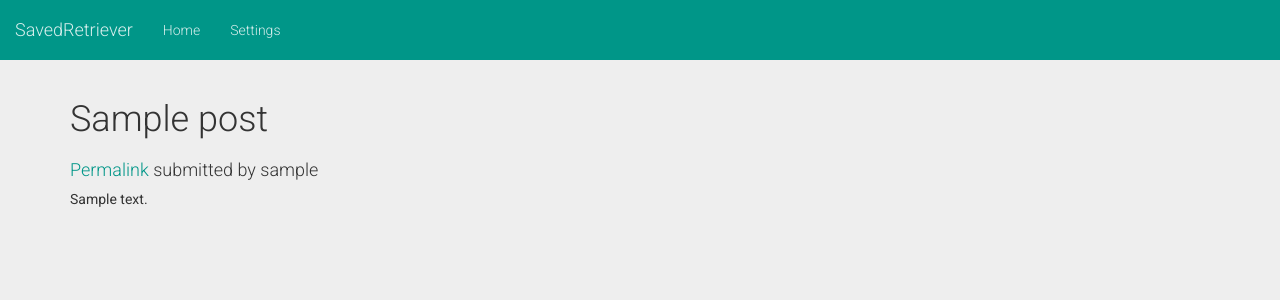
After one commit to jallier/SavedRetriever, a Flask app: template templates/post_text.html in a window 1280 px wide. The commit adds this page. Shown: the top 300 px of the page. Run offline with Flask 2, Linux system fonts and the light colour scheme; tables that the repository leaves empty hold one stand-in row (values such as "Sample post"); the template is opened without the code that fills it: values that come from a table or form of the project are taken from there, most other values are stand-ins (such as "Sample title", 1, 10 or a date in 2020); some libraries are stand-ins or nearby versions.

Commit message:
Added post page so posts can be viewed

```diff
--- a/flask_app.py
+++ b/flask_app.py
@@ -31,6 +31,21 @@ def show_image(filename):
     # image = db.session.query(models.Images)
     image = models.Images.query.filter_by(file_name=filename).first().file_path
     return send_file(image)
+
+
+@app.route('/post/<postid>')
+def show_post(postid):
+    post = models.Post.query.filter_by(code=postid).first()
+    if post.type == 'text':
+        return render_template('post_text.html', title=post.title[0:64] + '...', post=post)
+    elif post.type == 'image':
+        return render_template('post_image.html', title=post.title[0:64] + '...', post=post)
+    elif post.type == 'album':
+        return render_template('post_album.html', title=post.title[0:64] + '...', post=post)
+    elif post.type == 'video':
+        return render_template('post_image.html', title=post.title[0:64] + '...', post=post)
+    elif post.type == 'article':
+        return render_template('post_text.html', title=post.title[0:64] + '...', post=post)
 
 
 @app.route('/run', methods=['GET', 'POST'])
--- a/templates/index.html
+++ b/templates/index.html
@@ -96,7 +96,7 @@
         <div class="col-md-3">
             <div class="bs-component">
                 <div class="panel panel-default">
-                    <div class="panel-heading">{{ post.title }}</div>
+                    <div class="panel-heading"><a href="/post/{{ post.code }}">{{ post.title }}</a></div>
                     <div class="panel-body">
                         {{ post.body_content|safe }}
                     </div>
--- /dev/null
+++ b/templates/post_base.html
@@ -0,0 +1,64 @@
+<!DOCTYPE html>
+<html lang="en">
+<head>
+    <meta charset="UTF-8">
+    <link rel="stylesheet" type="text/css" href="//fonts.googleapis.com/css?family=Roboto:300,400,500,700">
+    <link rel="stylesheet" type="text/css" href="//fonts.googleapis.com/icon?family=Material+Icons">
+
+    <!-- Bootstrap -->
+    <script src="{{url_for('static', filename='bootstrap/js/jquery-1.12.1.min.js')}}"></script>
+    <script src="{{url_for('static', filename='bootstrap/js/bootstrap.min.js')}}"></script>
+    <link rel="stylesheet" type="text/css" href="{{url_for('static', filename='bootstrap/css/bootstrap.min.css')}}">
+
+    <!-- Bootstrap Material Design -->
+    <link rel="stylesheet" type="text/css"
+          href="{{url_for('static', filename='bootstrap-material/dist/css/bootstrap-material-design.css')}}">
+    <link rel="stylesheet" type="text/css"
+          href="{{url_for('static', filename='bootstrap-material/dist/css/ripples.min.css')}}">
+    <script src="{{url_for('static', filename='bootstrap-material/dist/js/ripples.min.js')}}"></script>
+    <script src="{{url_for('static', filename='bootstrap-material/dist/js/material.min.js')}}"></script>
+
+    {% if title %}
+    <title>{{ title }}</title>
+    {% else %}
+    <title>SavedRetriever</title>
+    {% endif %}
+    <style>
+    .info{
+        word-wrap: break-word;
+    }
+    .post-content{
+        font-weight: 400;
+    }
+    .sr-image{
+        max-height: 750px;
+    }
+    </style>
+</head>
+<body>
+<div class="bs-component">
+    <div class="navbar navbar-default">
+        <div class="container-fluid">
+            <div class="navbar-header navbar-brand">
+                SavedRetriever
+            </div>
+            <div class="navbar-collapse collapse navbar-responsive-collapse">
+                <ul class="nav navbar-nav">
+                    <li><a href="/">Home</a></li>
+                    <li><a href="/settings">Settings</a></li>
+                </ul>
+            </div>
+        </div>
+    </div>
+</div>
+{% block content %}{% endblock %}
+
+<!--Initialize the ripple effect-->
+<script type="text/javascript">
+$(function() {
+  $.material.init();
+});
+
+</script>
+</body>
+</html>
--- /dev/null
+++ b/templates/post_text.html
@@ -0,0 +1,34 @@
+{% extends "post_base.html" %}
+{% block content %}
+<div class="container">
+    <div class="row">
+        <div class="col-md-12">
+            <div class="bs-component">
+                <div>
+                    <h1>{{ post.title }}</h1>
+                </div>
+            </div>
+        </div>
+    </div>
+
+    <div class="row">
+        <div class="col-md-6">
+            <div class="bs-component">
+                <div class="info">
+                    <h4><a href="{{ post.permalink }}">Permalink</a> submitted by {{ post.author.username }}</h4>
+                </div>
+            </div>
+        </div>
+    </div>
+
+    <div class="row">
+        <div class="col-md-12">
+            <div class="bs-component">
+                <div class="post-content">
+                    {{ post.body_content|safe }}
+                </div>
+            </div>
+        </div>
+    </div>
+</div>
+{% endblock %}
```
Also changed, not shown: templates/post_album.html (added, +34 -0 lines), templates/post_image.html (added, +34 -0 lines).
